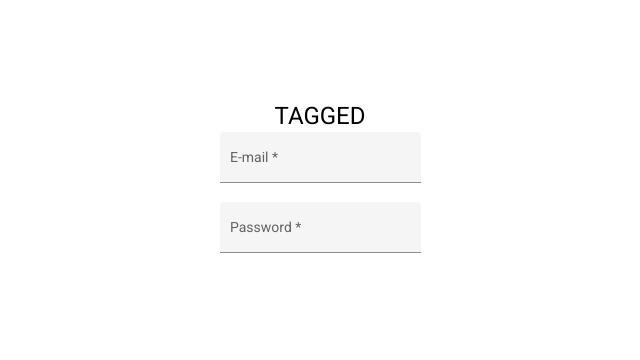
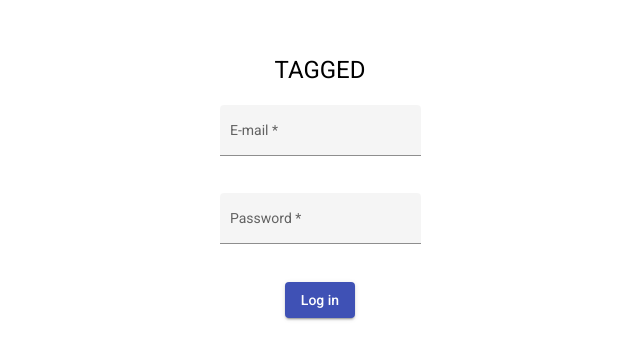
Before and after one commit to zhanhualiang/tagged, an Angular app: page / in a window 1280 px wide. Shown: the part 214-574 px from the top of the page, without its empty margins (320-960 px from the left). Built offline with nearby package versions, Linux system fonts and the light colour scheme.

Commit message:
basic login form

```diff
--- a/src/app/tagged-login/tagged-login.component.html
+++ b/src/app/tagged-login/tagged-login.component.html
@@ -1,17 +1,16 @@
 <div id="login-wrapper" fxLayout="row" fxLayoutAlign="center center">
-    <div id="login-form" fxFlex="50" fxFlex.lt-md="80" fxLayout="column" fxLayoutAlign="center center">
-        <div mat-dialog-content fxLayout="column" fxLayoutAlign="space-evenly center">
+    <div id="login-form" fxFlex="50" fxFlex.lt-md="80" fxLayout="column" fxLayoutAlign="space-evenly center">
         <h1>TAGGED</h1>
         <mat-form-field class="input-title" appearance="fill">
             <mat-label>E-mail</mat-label>
-                <input matInput #email type="email" [formControl]="emailValidator" [(ngModel)]="emailValue" required>
+            <input matInput #email type="email" [formControl]="emailValidator" required>
             <mat-error *ngIf="emailValidator.invalid">{{getEmailErrorMessage()}}</mat-error>
         </mat-form-field>
         <mat-form-field class="input-desc" appearance="fill">
             <mat-label>Password</mat-label>
-                <input matInput #password type="password" [formControl]="passwordValidator" [(ngModel)]="passwordValue" required>
+            <input matInput #password type="password" [formControl]="passwordValidator" required>
             <mat-error *ngIf="passwordValidator.invalid">{{getPasswordErrorMessage()}}</mat-error>
         </mat-form-field>
+        <button mat-raised-button color="primary">Log in</button>
     </div>
 </div>
-</div>
--- a/src/app/tagged-login/tagged-login.component.scss
+++ b/src/app/tagged-login/tagged-login.component.scss
@@ -2,3 +2,7 @@
     text-align: center;
     height: 100%;
 }
+
+#login-form {
+    min-height: 300px;
+}
--- a/src/app/tagged-login/tagged-login.component.ts
+++ b/src/app/tagged-login/tagged-login.component.ts
@@ -7,9 +7,6 @@
   styleUrls: ['./tagged-login.component.scss']
 })
 export class TaggedLoginComponent implements OnInit {
-
-  emailValue: string = "";
-  passwordValue: string = "";
 
   emailValidator: FormControl = new FormControl('', [Validators.required, Validators.email]);
   passwordValidator: FormControl = new FormControl('', [Validators.required]);
```
Lines whose indentation alone changed are shown as unchanged.
